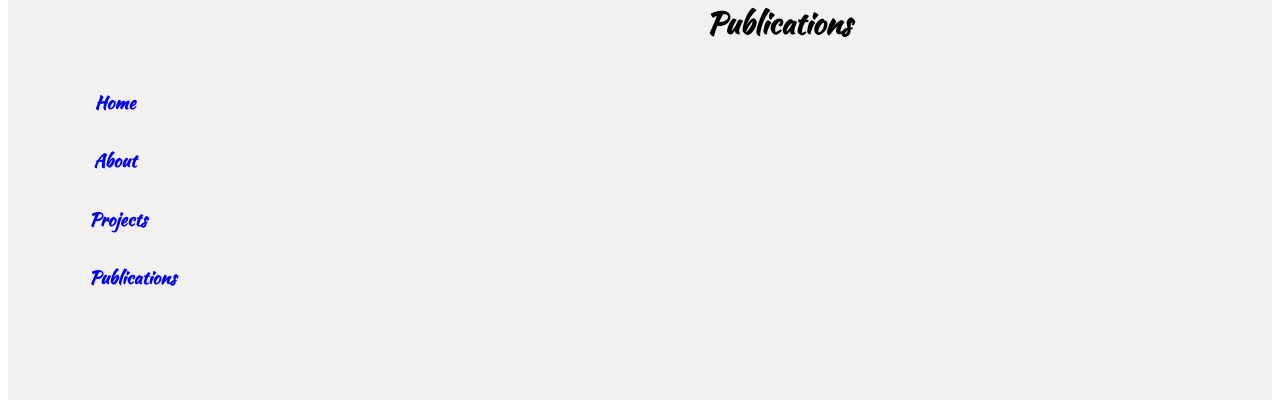
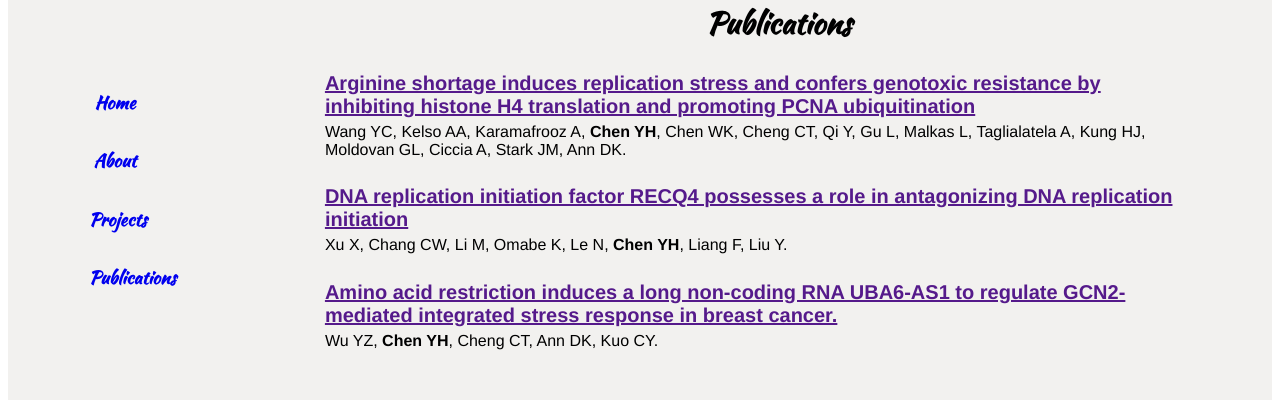
Before and after one commit to ychen621/ashley_homepage, a React (Vite) app: page /publications in a window 1280 px wide. Shown: the part 290-690 px from the top of the page. Built offline with nearby package versions, Linux system fonts and the light colour scheme; the HTML template or start-up script is replaced by a standard one.

Commit message:
add publication

```diff
--- a/src/components/About.tsx
+++ b/src/components/About.tsx
@@ -18,8 +18,8 @@ function About(){
                         <span id="intro">😊 Master of Science in Counpter Science with strong Biological background 😊</span>
                         <p>I am proficient in multiple programming languages including Java, Python, C, C++, C#, JavaScript, and TypeScript.
                             Futhermore, I am experienced in Web development, Multi-threads Programming, Machine Learning, and Game Development.
-                            Please find more details about my previous work in <Link to="/projects"style={{textDecoration: 'none'}}>Projects </Link>
-                            section or in my <a href="../src/files/Yi-Hsuan_Chen_Resume.pdf">Resume</a>.
+                            Please find more details about my previous work in <Link to="/projects"style={{color:'#5f574f'}}>PROJECTS </Link>
+                            section or in my <a href="../src/files/Yi-Hsuan_Chen_Resume.pdf" style={{color:'#5f574f'}}>RESUME</a>.
                         </p>
                         <h3 id="list_title">Education</h3>
                         <li className="school">
--- /dev/null
+++ b/src/components/BoldText.tsx
@@ -0,0 +1,22 @@
+import React from "react";
+
+function BoldText(props:{text:string , boldText:string}) {
+    const {text,boldText} = props;
+    const parts = text.split(boldText);
+
+    return (
+        <p style={{marginTop: 5}}>
+            {parts.map((part: string, index: React.Key | null | undefined) => (
+                <React.Fragment key={index}>
+                    {part}
+                    {index !== parts.length - 1 &&
+                        <strong style={{ fontWeight: 'bold'}}>
+                            {boldText}
+                        </strong>}
+                </React.Fragment>
+            ))}
+        </p>
+    );
+}
+
+export default BoldText;
--- a/src/components/Header.css
+++ b/src/components/Header.css
@@ -14,7 +14,7 @@ h1{
     background-clip: border-box;
 }
 
-h4{
+#city{
     font-family: 'HeaderFont';
     font-size: 20px;
     color: #f2f1ef;
--- a/src/components/Header.tsx
+++ b/src/components/Header.tsx
@@ -22,7 +22,7 @@ function Header(){
                     <img src={github} alt="GitHub"></img>
                 </Link>
                 <img src={pin} alt="location"></img>
-                <span><h4>Sunnyvale, CA</h4></span>
+                <span><h4 id="city">Sunnyvale, CA</h4></span>
             </div>
         </>
     )
--- a/src/components/Publication.css
+++ b/src/components/Publication.css
@@ -1,3 +1,24 @@
 .publications_parent{
     text-align: center;
 }
+
+.publications_container{
+
+}
+
+ul.paperul{
+    list-style-type: none;
+    text-align: left;
+    padding-right: 10%;
+}
+
+li.paperli{
+    font-family: 'Franklin Gothic Medium', 'Arial Narrow', Arial, sans-serif;
+}
+
+h4.paper_title{
+    font-family: 'Franklin Gothic Medium', 'Arial Narrow', Arial, sans-serif;
+    font-size: 20px;
+    font-weight: 900;
+    margin-bottom: 0;
+}
--- a/src/components/Publication.tsx
+++ b/src/components/Publication.tsx
@@ -1,4 +1,11 @@
 import "./Publication.css"
+import BoldText from "./BoldText";
+
+var author_arginine = "Wang YC, Kelso AA, Karamafrooz A, Chen YH, Chen WK, Cheng CT, Qi Y, Gu L, Malkas L, Taglialatela A, Kung HJ, Moldovan GL, Ciccia A, Stark JM, Ann DK."
+var author_DNA = "Xu X, Chang CW, Li M, Omabe K, Le N, Chen YH, Liang F, Liu Y."
+var author_lncRNA = "Wu YZ, Chen YH, Cheng CT, Ann DK, Kuo CY."
+
+const name = "Chen YH";
 
 function Publication(){
     return(
@@ -6,8 +13,21 @@ function Publication(){
             <>
             <div className="publications_parent">
                 <h2 className="title">Publications</h2>
-                <div id="container">
-
+                <div id="publication_container">
+                    <ul className="paperul">
+                        <li className="paperli">
+                            <h4 className="paper_title"><a href="">Arginine shortage induces replication stress and confers genotoxic resistance by inhibiting histone H4 translation and promoting PCNA ubiquitination</a></h4>
+                            <BoldText text={author_arginine} boldText={name}></BoldText>
+                        </li>
+                        <li className="paperli">
+                            <h4 className="paper_title"><a className="paper_title" href="">DNA replication initiation factor RECQ4 possesses a role in antagonizing DNA replication initiation</a></h4>
+                            <BoldText text={author_DNA} boldText={name}></BoldText>
+                        </li>
+                        <li className="paperli">
+                            <h4 className="paper_title"><a className="paper_title" href="">Amino acid restriction induces a long non-coding RNA UBA6-AS1 to regulate GCN2-mediated integrated stress response in breast cancer.</a></h4>
+                            <BoldText text={author_lncRNA} boldText={name}></BoldText>
+                        </li>
+                    </ul>
                 </div>
             </div>
         </>
```
Also changed, not shown: 5 other files (tests, documents, lock files or other folders).
